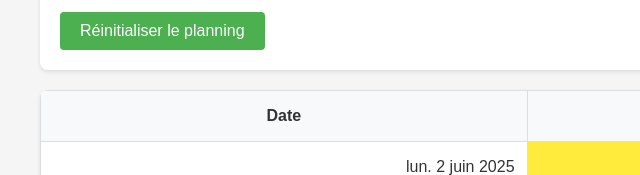
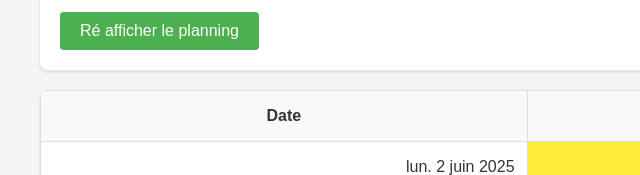
Before and after one commit to NicoWithManyO/planning2x8, a plain HTML site: page index.html in a window 1280 px wide. Shown: the part 180-355 px from the top of the page, 0-640 px from the left. Drawn offline with Linux system fonts and the light colour scheme.

Commit message:
Update button text in index.html to 'Ré afficher le planning'

```diff
--- a/index.html
+++ b/index.html
@@ -159,7 +159,7 @@
                 <label for="startDate">Date de début :</label>
                 <input type="date" id="startDate">
             </div>
-            <button onclick="resetSchedule()">Réinitialiser le planning</button>
+            <button onclick="resetSchedule()">Ré afficher le planning</button>
         </div>
 
         <div id="scheduleContainer"></div>
```
